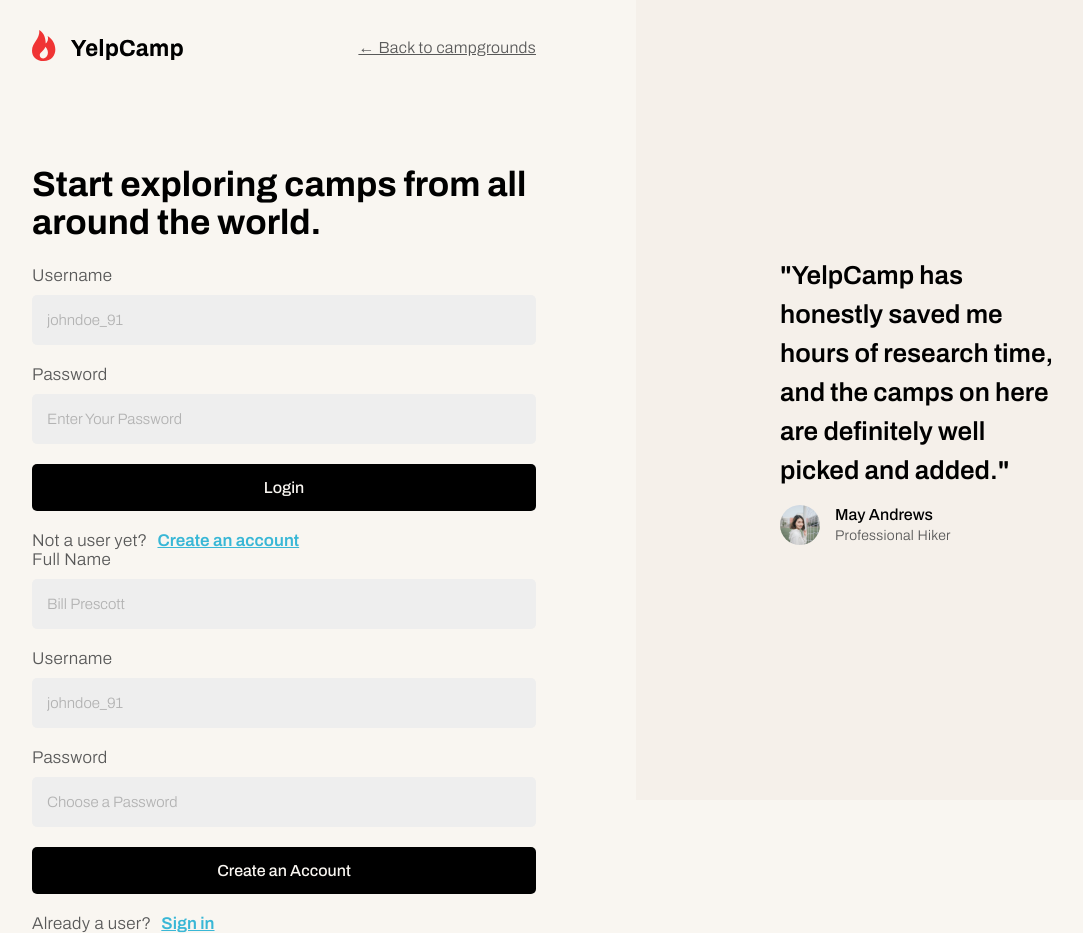
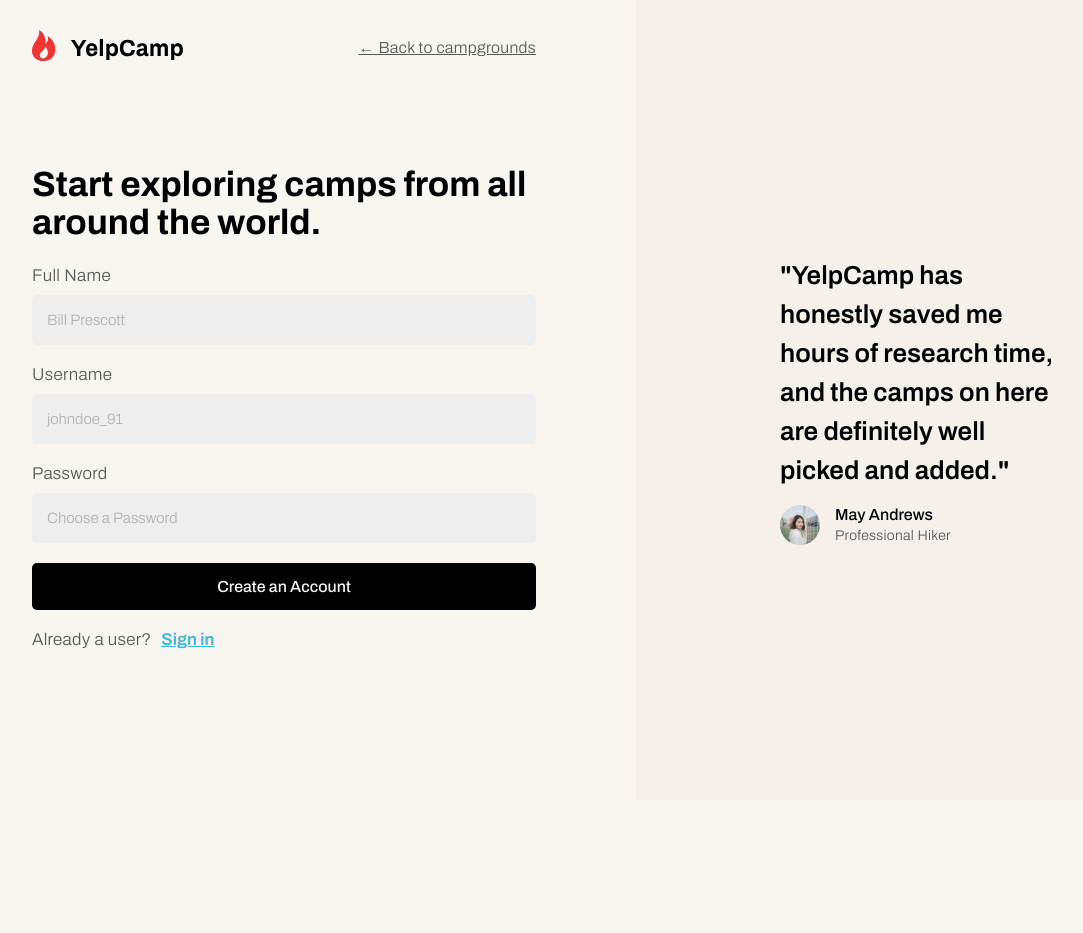
Before and after one commit to ChristianRL23/yelp-camp, a React (Create React App) app: page /sign-up in a window 1280 px wide. Shown: the whole page, without its empty margins (68-1151 px from the left). After the commit the page ends 800 px from the top, so only its background shows below. Built offline with nearby package versions, Linux system fonts and the light colour scheme.

Commit message:
Login user when the username and the password is correct.

```diff
--- a/src/components/Login/Login.jsx
+++ b/src/components/Login/Login.jsx
@@ -11,6 +11,7 @@ import {
   passwordInitialState,
 } from '../../utils/inputsReducers';
 import { changeInputHandler } from '../../utils/changeInputFunctions';
+import { userLoggedActions } from '../../store/userLogged';
 
 const Login = () => {
   const [formError, setFormError] = useState(null);
@@ -62,7 +63,12 @@ const Login = () => {
       if (user) {
         console.log(user);
         if (user.password === passwordInputState.value) {
-          alert('ALL GOOD');
+          stateDispatch(
+            userLoggedActions.login({
+              fullName: user.fullName,
+              username: user.username,
+            })
+          );
         } else {
           setFormError(true);
         }
--- a/src/layouts/Account/Account.jsx
+++ b/src/layouts/Account/Account.jsx
@@ -1,6 +1,6 @@
 import Signup from './../../components/Signup/Signup';
 import './Account.scss';
-import { useEffect } from 'react';
+import { useEffect, useState } from 'react';
 import quoteAuthor from './User.svg';
 import logo from './Logo.svg';
 import { Link, useLocation } from 'react-router-dom';
@@ -8,8 +8,15 @@ import Login from '../../components/Login/Login';
 
 const Account = () => {
   const currentPath = useLocation().pathname;
+  const [currentAction, setCurrentAction] = useState(null);
 
-  useEffect(() => {}, [currentPath]);
+  useEffect(() => {
+    if (currentPath === '/sign-up') {
+      setCurrentAction('SIGNUP');
+    } else {
+      setCurrentAction('LOGIN');
+    }
+  }, [currentPath]);
 
   return (
     <section className="account">
@@ -24,8 +31,7 @@ const Account = () => {
           <h3 className="account__left__content__title">
             Start exploring camps from all around the world.
           </h3>
-          <Login />
-          <Signup />
+          {currentAction === 'SIGNUP' ? <Signup /> : <Login />}
         </div>
       </div>
       <div className="account__right">
```
